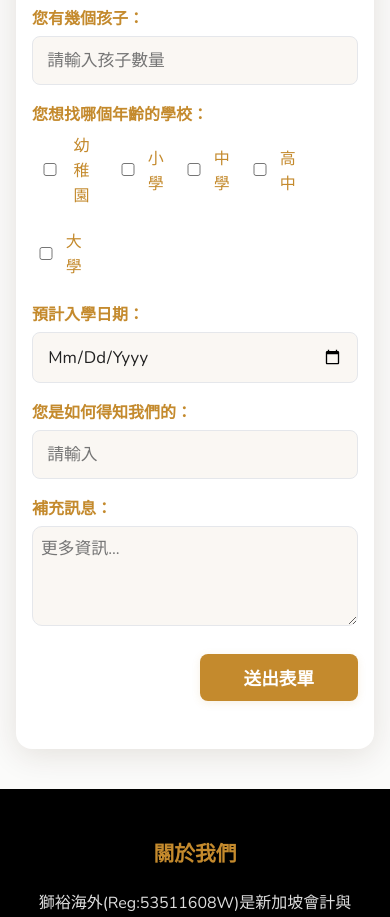
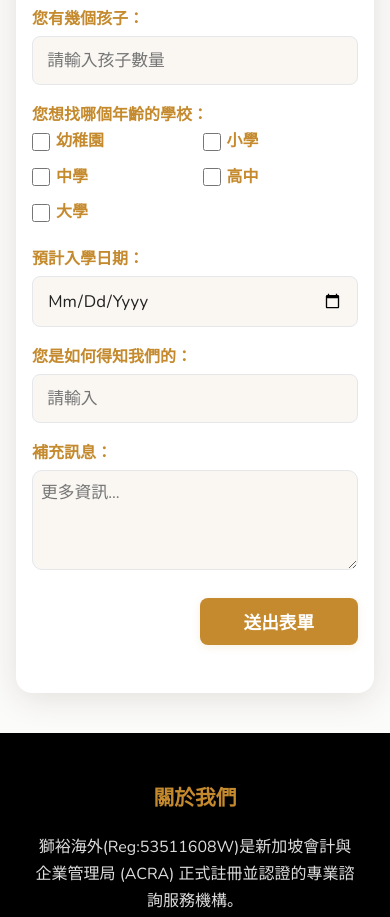
Before and after one commit to JaydenIsHere/LionYu-Overseas, a React (Vite) app: page / in a window 390 px wide. Shown: the part 7000-7917 px from the top of the page. Built offline with nearby package versions, Linux system fonts and the light colour scheme.

Commit message:
contct form misalignment

```diff
--- a/src/components/HomePage/Contact.css
+++ b/src/components/HomePage/Contact.css
@@ -126,19 +126,25 @@
 
 /* Checkbox group styling */
 .checkbox-group {
-  display: flex;
+    display: flex;
   flex-wrap: wrap;
-  gap: 15px;
+  gap: 12px 20px;
 }
 
 .checkbox-group label {
-  display: flex;
+   display: inline-flex;
   align-items: center;
-  font-weight: normal;
+  gap: 6px;
+  line-height: 1.2; /* ensure text doesn't push checkbox down */
+  font-size: 1rem;
+  white-space: nowrap; /* keep text in one line if possible */
 }
 
 .checkbox-group input[type="checkbox"] {
-  margin-right: 6px;
+  margin: 0; /* remove inconsistent margin from browsers */
+  width: 18px;
+  height: 18px;
+  accent-color: #c48a2d; /* optional - match your theme color */
 }
 
 .contact-submit {
@@ -180,4 +186,15 @@
   .contact-title {
     font-size: 1.8rem;
   }
+
+   .checkbox-group {
+    justify-content: flex-start; /* prevent uneven center alignment */
+    gap: 10px 15px;
+  }
+
+  .checkbox-group label {
+    flex: 1 1 45%; /* make each item take up about half width on mobile */
+    white-space: normal; /* allow wrapping if needed */
+  }
+
 }
```
